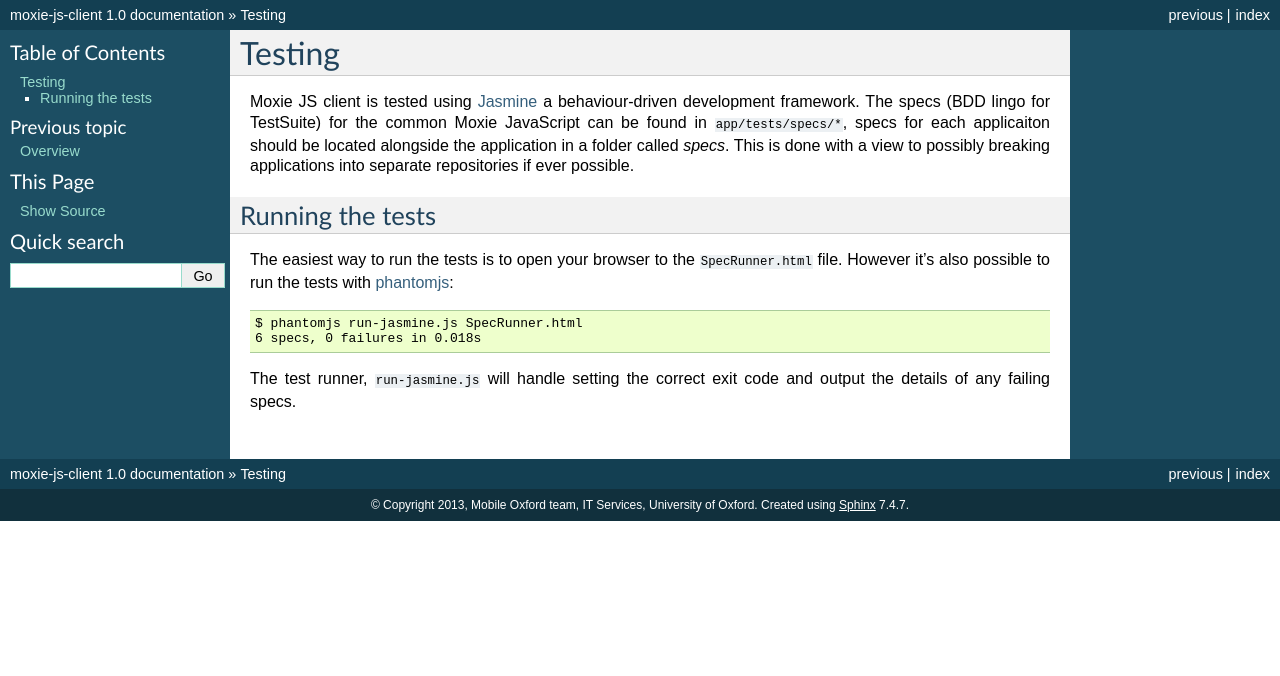
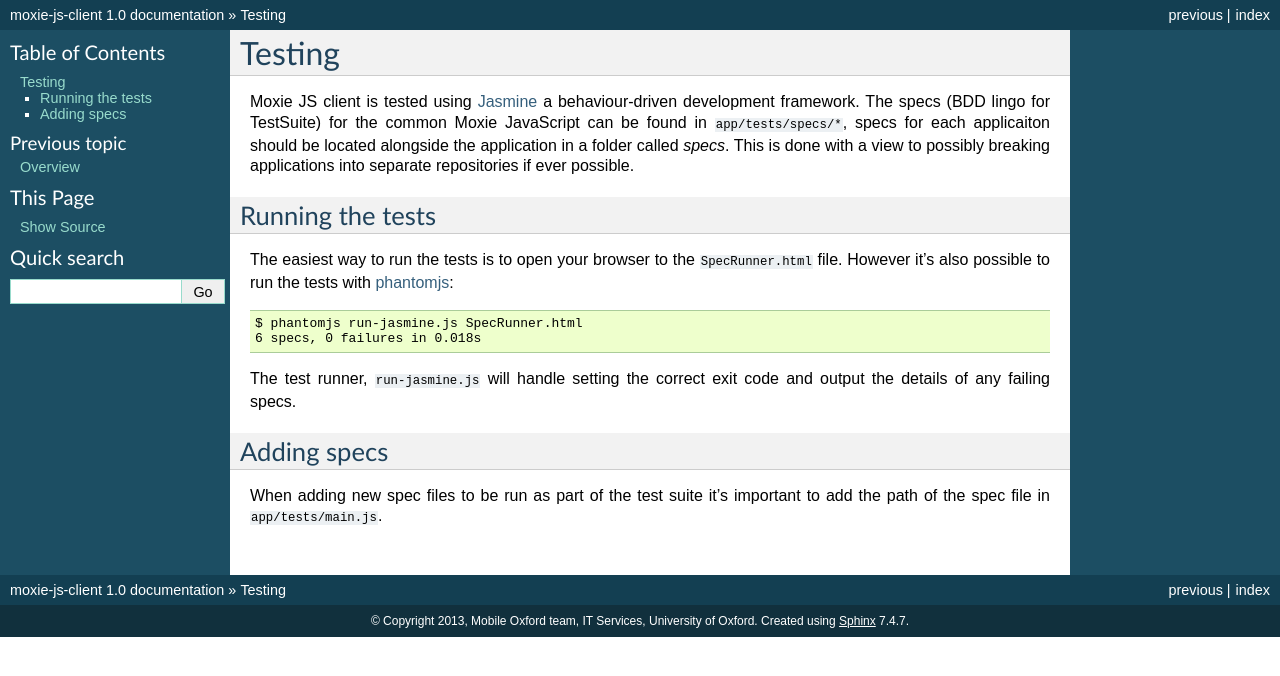
Before and after one commit to ox-it/moxie-js-client, a Sphinx documentation site: the page built from docs/source/developer/testing.rst, in a window 1280 px wide. Shown: the top 676 px of the page. Built offline with Sphinx 7.4.7, drawn with Linux system fonts in a browser that asks for light colours.

Commit message:
Added docs explaining how to add specs

```diff
--- a/docs/source/developer/testing.rst
+++ b/docs/source/developer/testing.rst
@@ -15,3 +15,7 @@ The easiest way to run the tests is to open your browser to the ``SpecRunner.htm
 The test runner, ``run-jasmine.js`` will handle setting the correct exit code and output the details of any failing specs.
 
 .. _phantomjs: http://phantomjs.org
+
+Adding specs
+------------
+When adding new spec files to be run as part of the test suite it's important to add the path of the spec file in ``app/tests/main.js``.
```
Also changed, not shown: 1 other file.
